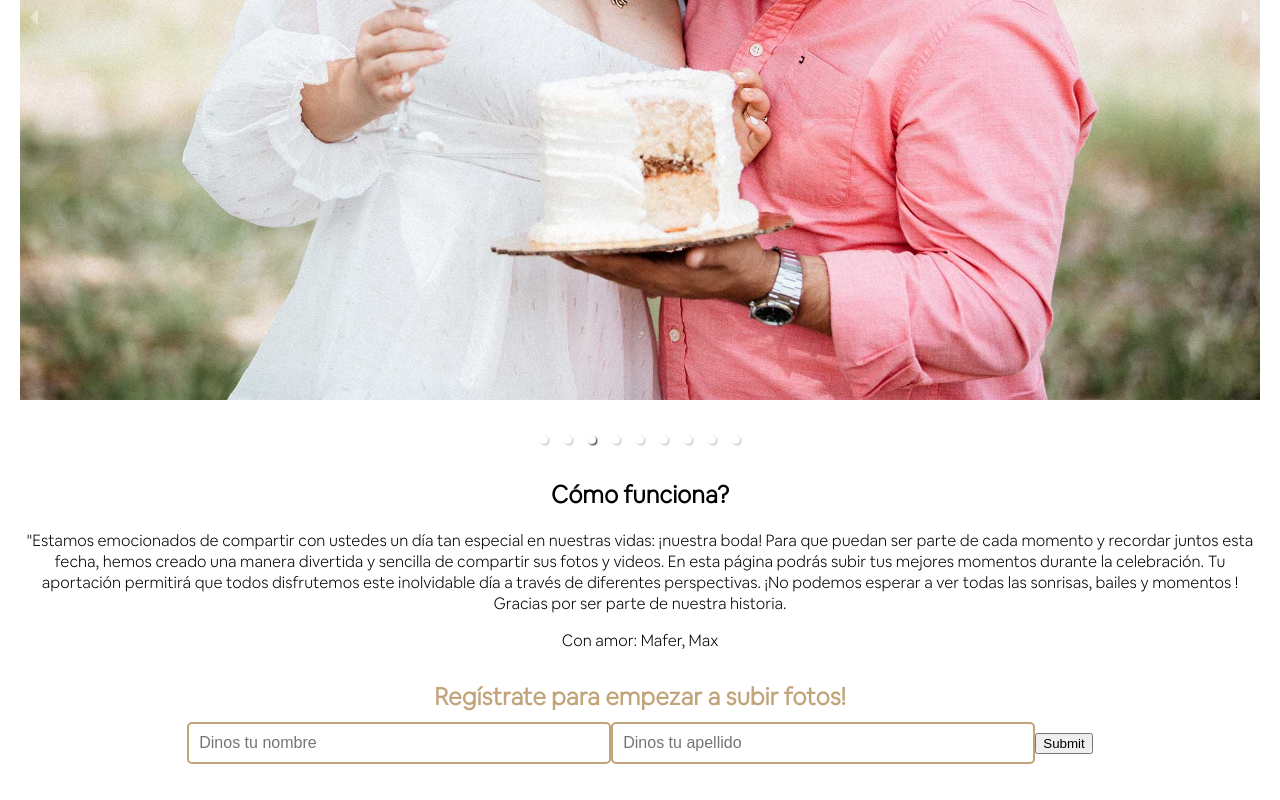
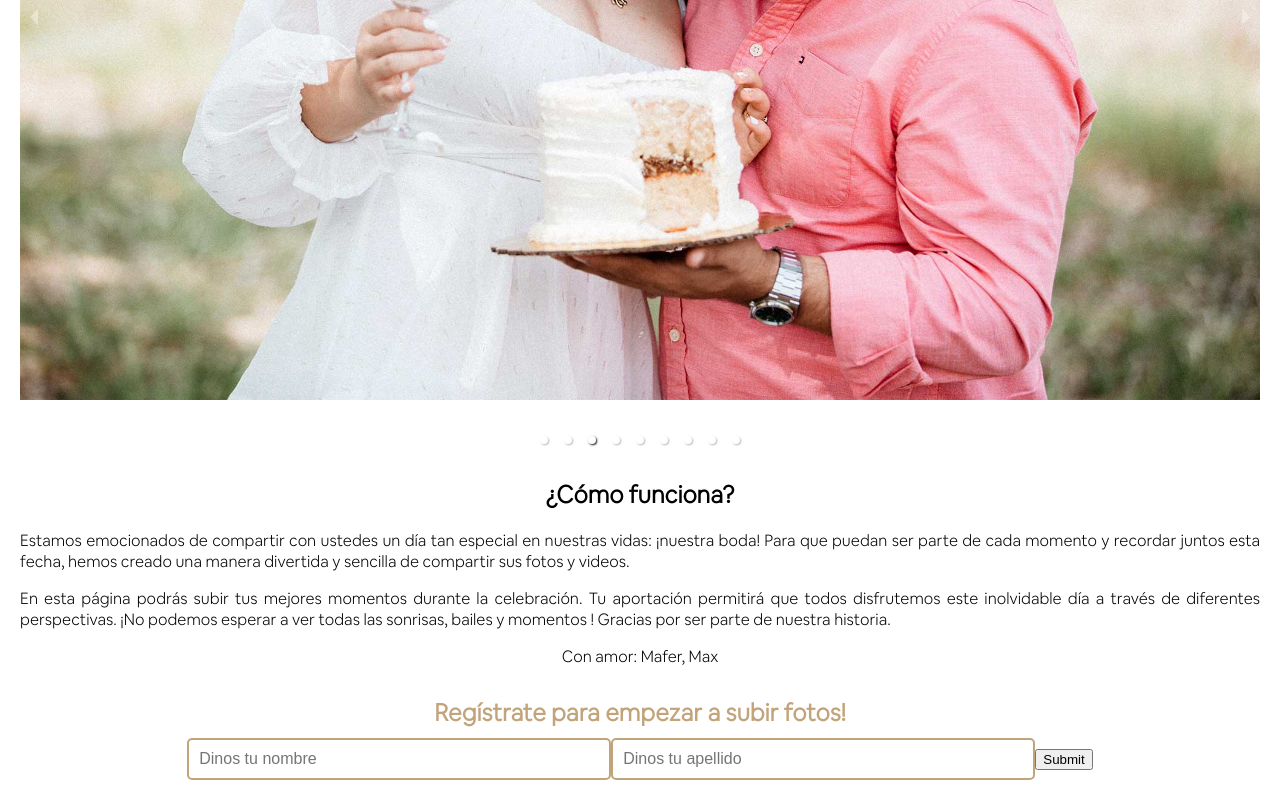
Before and after one commit to pevelez/mafer_max, a React (Create React App) app: page / in a window 1280 px wide. Shown: the part 545-1345 px from the top of the page. Built offline with nearby package versions, Linux system fonts and the light colour scheme.

Commit message:
Cambiar texto y justificarlo

```diff
--- a/src/Home/Home.tsx
+++ b/src/Home/Home.tsx
@@ -8,10 +8,12 @@ function Home() {
       <h1 className="main-heading">Boda de Max y Mafer</h1>
       <CustomCarousel/>
       <div className="">
-        <h2> Cómo funciona?</h2>
-        <p>
-        "Estamos emocionados de compartir con ustedes un día tan especial en nuestras vidas: ¡nuestra boda!
+        <h2> ¿Cómo funciona?</h2>
+        <p style={{textAlign: 'justify', textJustify: 'inter-word'}}>
+        Estamos emocionados de compartir con ustedes un día tan especial en nuestras vidas: ¡nuestra boda!
         Para que puedan ser parte de cada momento y recordar juntos esta fecha, hemos creado una manera divertida y sencilla de compartir sus fotos y videos.
+        </p>
+        <p style={{textAlign: 'justify', textJustify: 'inter-word'}}>
         En esta página podrás subir tus mejores momentos durante la celebración. Tu aportación permitirá que todos disfrutemos este inolvidable día a través de diferentes perspectivas.
         ¡No podemos esperar a ver todas las sonrisas, bailes y momentos !
         Gracias por ser parte de nuestra historia.
```
Also changed, not shown: 13 other files (tests, documents, lock files or other folders).
